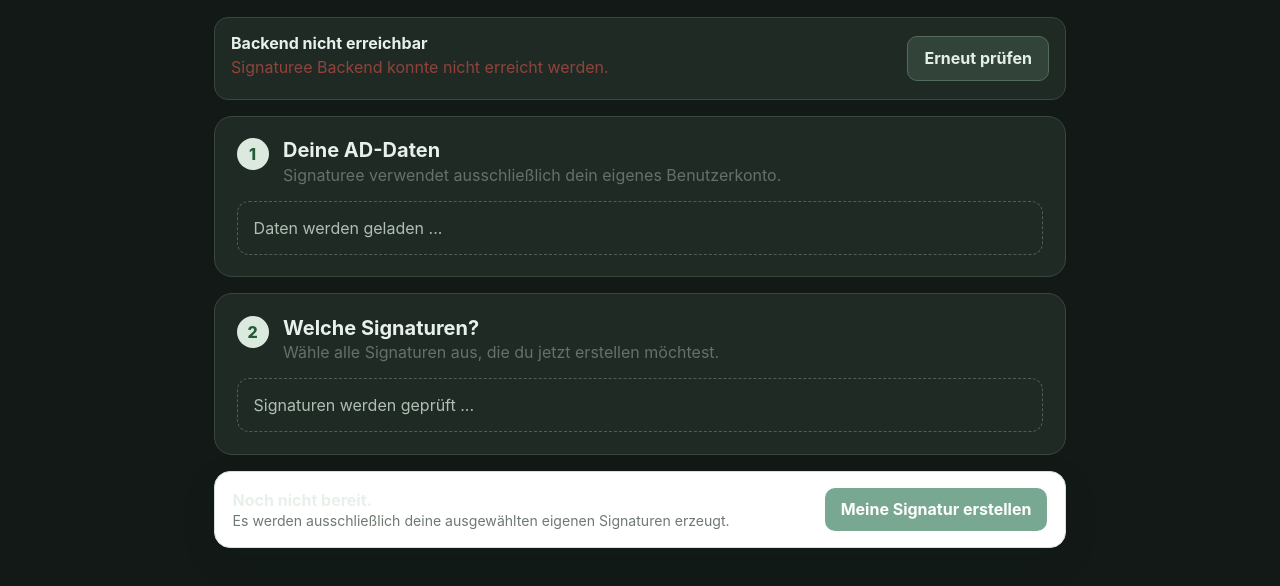
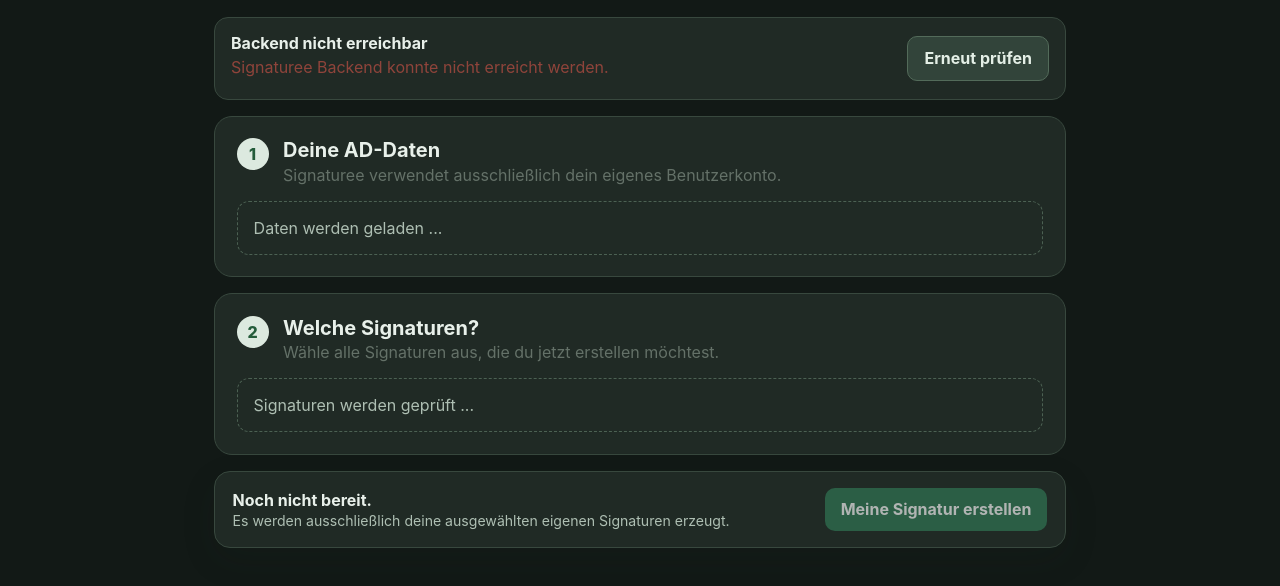
Before and after one commit to ffworker/Signaturee-public, a website: page frontend/self-service.html in a window 1280 px wide. Shown: the part 148-734 px from the top of the page. Drawn offline with Linux system fonts and the light colour scheme; no server answers.

Commit message:
style(theme): high contrast for self-service selection, identity fields and Outlook guide

```diff
--- a/frontend/theme.css
+++ b/frontend/theme.css
@@ -234,3 +234,24 @@
 html[data-theme="dark"] .variable-explainer>span{color:#a9c5af!important}
 html[data-theme="dark"] .source-pill,
 html[data-theme="dark"] .signature-badge{color:#ccebd6!important}
+
+/* Employee Self-Service */
+html[data-theme="dark"] .identity-field,
+html[data-theme="dark"] .self-signature-option,
+html[data-theme="dark"] .self-action-card,
+html[data-theme="dark"] .outlook-guide {
+  background:var(--sig-panel)!important;color:var(--sig-text)!important;
+  border:1px solid var(--sig-border)!important;
+}
+html[data-theme="dark"] .self-signature-option:has(input:checked) {
+  background:#294a36!important;border-color:#70b289!important;
+}
+html[data-theme="dark"] .identity-main p,
+html[data-theme="dark"] .identity-field small,
+html[data-theme="dark"] .self-action-card span {
+  color:var(--sig-muted)!important;
+}
+html[data-theme="dark"] .self-signature-status.ready{color:#8ce5ad!important}
+html[data-theme="dark"] .self-signature-status.not-ready{color:#ffb1a7!important}
+html[data-theme="dark"] .outlook-guide code{background:#33483a!important;color:#d5f2dd!important}
+html[data-theme="dark"] .outlook-guide kbd{background:#111d15!important;color:#fff!important}
```
